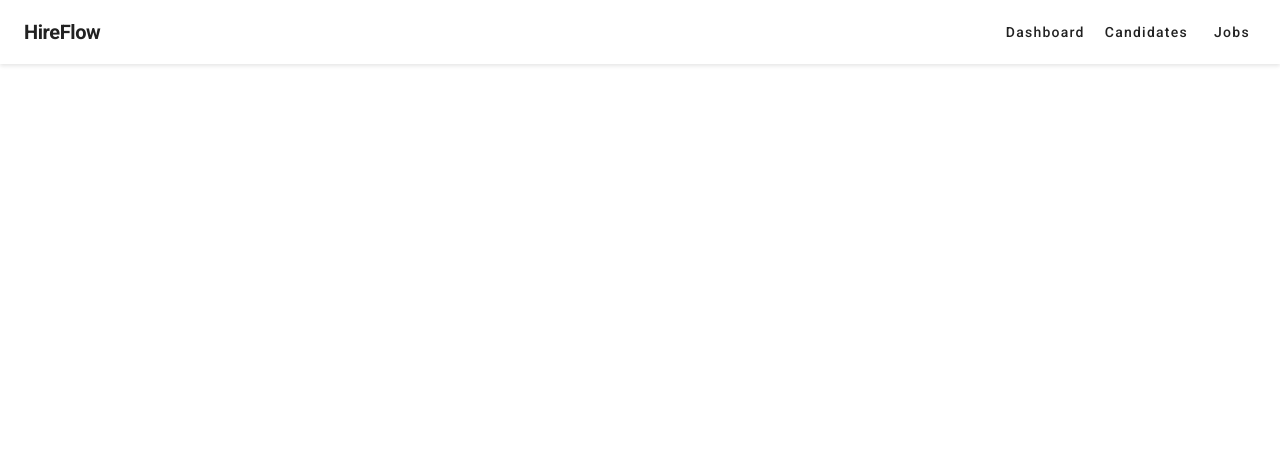
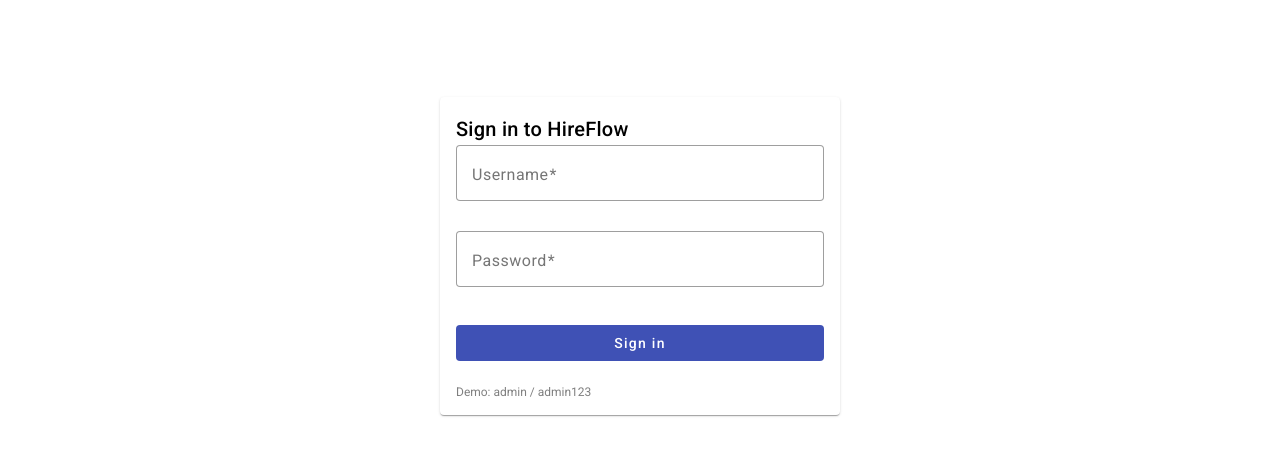
Before and after one commit to kiritoreddy/HireFlow, an Angular app in the folder frontend/: page /login in a window 1280 px wide. Before the commit this address led to /. Shown: the top 456 px of the page. Built offline with nearby package versions, Linux system fonts and the light colour scheme.

Commit message:
basic login page with default password

```diff
--- a/frontend/src/app/app.html
+++ b/frontend/src/app/app.html
@@ -1 +1 @@
-<app-layout />
+<router-outlet />
--- a/frontend/src/app/app.ts
+++ b/frontend/src/app/app.ts
@@ -1,9 +1,9 @@
 import { Component } from '@angular/core';
-import { AppLayoutComponent } from './layout/app-layout.component';
+import { RouterOutlet } from '@angular/router';
 
 @Component({
   selector: 'app-root',
-  imports: [AppLayoutComponent],
+  imports: [RouterOutlet],
   templateUrl: './app.html',
   styleUrl: './app.scss',
 })
--- a/frontend/src/app/layout/app-layout.component.html
+++ b/frontend/src/app/layout/app-layout.component.html
@@ -9,6 +9,7 @@
         </a>
         <a mat-button routerLink="/candidates" routerLinkActive="active">Candidates</a>
         <a mat-button routerLink="/jobs" routerLinkActive="active">Jobs</a>
+        <a mat-button routerLink="/login">Login</a>
       </nav>
     </mat-toolbar>
   </header>
--- /dev/null
+++ b/frontend/src/app/pages/login/login.component.html
@@ -0,0 +1,26 @@
+<div class="login-page">
+  <mat-card class="login-card">
+    <mat-card-header>
+      <mat-card-title>Sign in to HireFlow</mat-card-title>
+    </mat-card-header>
+    <mat-card-content>
+      <form (ngSubmit)="onSubmit()" class="login-form">
+        <mat-form-field appearance="outline" class="full-width">
+          <mat-label>Username</mat-label>
+          <input matInput [(ngModel)]="username" name="username" type="text" required autocomplete="username" />
+        </mat-form-field>
+        <mat-form-field appearance="outline" class="full-width">
+          <mat-label>Password</mat-label>
+          <input matInput [(ngModel)]="password" name="password" type="password" required autocomplete="current-password" />
+        </mat-form-field>
+        @if (error) {
+          <p class="error">{{ error }}</p>
+        }
+        <button mat-flat-button color="primary" type="submit" class="submit-btn">
+          Sign in
+        </button>
+        <p class="dev-hint">Demo: admin / admin123</p>
+      </form>
+    </mat-card-content>
+  </mat-card>
+</div>
--- /dev/null
+++ b/frontend/src/app/pages/login/login.component.scss
@@ -0,0 +1,38 @@
+.login-page {
+  display: flex;
+  justify-content: center;
+  align-items: center;
+  min-height: 60vh;
+  padding: 1rem;
+}
+
+.login-card {
+  width: 100%;
+  max-width: 400px;
+}
+
+.login-form {
+  display: flex;
+  flex-direction: column;
+  gap: 0.5rem;
+}
+
+.full-width {
+  width: 100%;
+}
+
+.error {
+  color: var(--mat-form-field-error-text-color, #b71c1c);
+  margin: 0 0 0.5rem 0;
+  font-size: 0.875rem;
+}
+
+.submit-btn {
+  margin-top: 0.5rem;
+}
+
+.dev-hint {
+  margin: 1rem 0 0;
+  font-size: 0.75rem;
+  color: rgba(0, 0, 0, 0.5);
+}
--- /dev/null
+++ b/frontend/src/app/pages/login/login.component.ts
@@ -0,0 +1,40 @@
+import { Component } from '@angular/core';
+import { Router } from '@angular/router';
+import { FormsModule } from '@angular/forms';
+import { MatCardModule } from '@angular/material/card';
+import { MatFormFieldModule } from '@angular/material/form-field';
+import { MatInputModule } from '@angular/material/input';
+import { MatButtonModule } from '@angular/material/button';
+
+const USERNAME = 'admin';
+const PASSWORD = 'admin123';
+
+@Component({
+  selector: 'app-login',
+  standalone: true,
+  imports: [
+    FormsModule,
+    MatCardModule,
+    MatFormFieldModule,
+    MatInputModule,
+    MatButtonModule,
+  ],
+  templateUrl: './login.component.html',
+  styleUrl: './login.component.scss',
+})
+export class LoginComponent {
+  username = '';
+  password = '';
+  error = '';
+
+  constructor(private router: Router) {}
+
+  onSubmit(): void {
+    this.error = '';
+    if (this.username === USERNAME && this.password === PASSWORD) {
+      this.router.navigate(['/']);
+    } else {
+      this.error = 'Invalid username or password';
+    }
+  }
+}
```
Also changed, not shown: frontend/src/app/app.routes.ts (+12 -3 lines).
